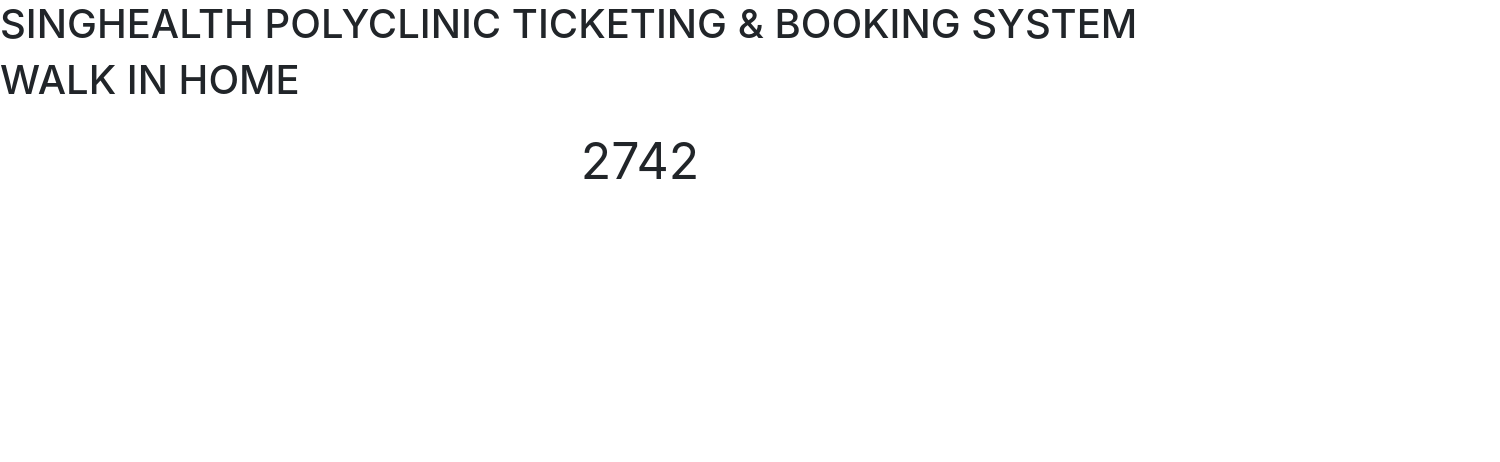
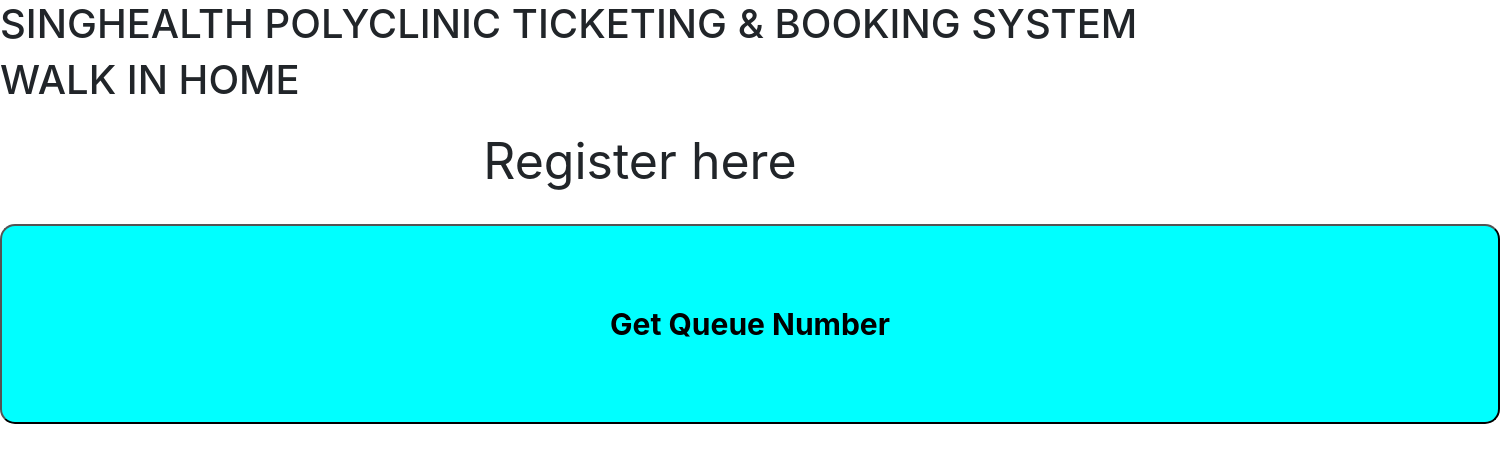
Before and after one commit to tansongjun/203WebDev, a React (Create React App) app in the folder react-frontend/: page /walkinHome in a window 1280 px wide. Shown: the top 462 px of the page, 1500 px wide, since content can reach past the window. Built offline with nearby package versions, Linux system fonts and the light colour scheme.

Commit message:
Modified get queue number functionality such that user has to press a button first.

```diff
--- a/react-frontend/src/components/WalkInHome/WalkInHome.css
+++ b/react-frontend/src/components/WalkInHome/WalkInHome.css
@@ -60,3 +60,10 @@
   gap: 8px;
   margin: 10px;
 }
+
+.queue-button {
+  display: flex;
+  flex-direction: column;
+  justify-content: center;
+  align-items: center;
+}
--- a/react-frontend/src/components/WalkInHome/WalkInHome.js
+++ b/react-frontend/src/components/WalkInHome/WalkInHome.js
@@ -1,8 +1,9 @@
-import React, { useState, useEffect } from "react";
+import { useState } from "react";
 
 function WalkInHome() {
   const [randomNumber, setRandomNumber] = useState(null);
   const [generatedNumbers, setGeneratedNumbers] = useState([]);
+  const [buttonDisabled, setButtonDisabled] = useState(false);
 
   const generateRandomNumber = () => {
     let newNumber;
@@ -11,20 +12,29 @@
     } while (generatedNumbers.includes(newNumber));
 
     setRandomNumber(newNumber);
-    setGeneratedNumbers([...generatedNumbers, newNumber]);
+    setGeneratedNumbers((previouslyGeneratedNumber) => [
+      ...previouslyGeneratedNumber,
+      newNumber,
+    ]);
+
+    setButtonDisabled(true);
   };
-
-  // Automatically generate a random number when the component mounts
-  useEffect(() => {
-    generateRandomNumber();
-  }, []); // The empty dependency array ensures this runs only once
 
   return (
     <div>
       <h1>WALK IN HOME</h1>
       <div style={{ textAlign: "center", fontSize: "50px", marginTop: "20px" }}>
-        {randomNumber !== null ? randomNumber : "Generating..."}
+        {randomNumber !== null
+          ? "Your Queue Number: " + randomNumber
+          : "Register here"}
       </div>
+      <button
+        className="queue-button"
+        onClick={generateRandomNumber}
+        disabled={buttonDisabled} // Set the disabled attribute based on buttonDisabled state
+      >
+        Get Queue Number
+      </button>
     </div>
   );
 }
```
